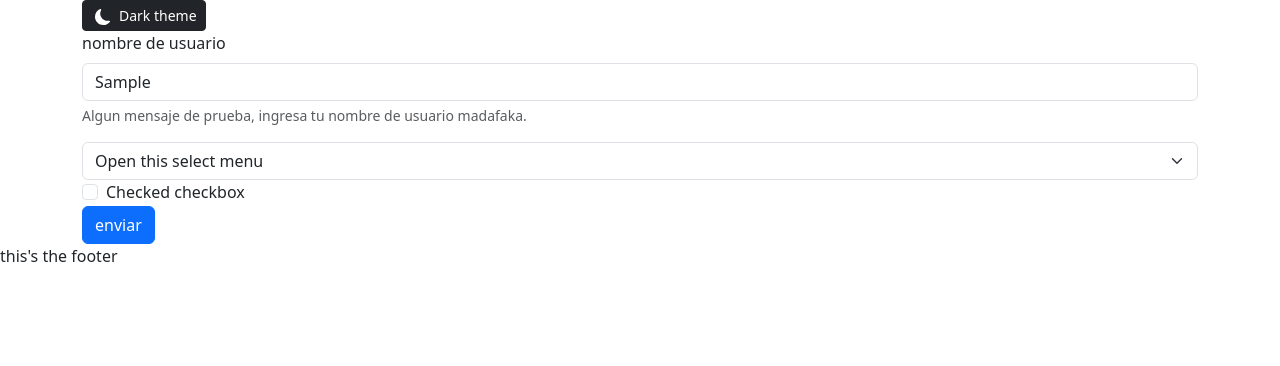
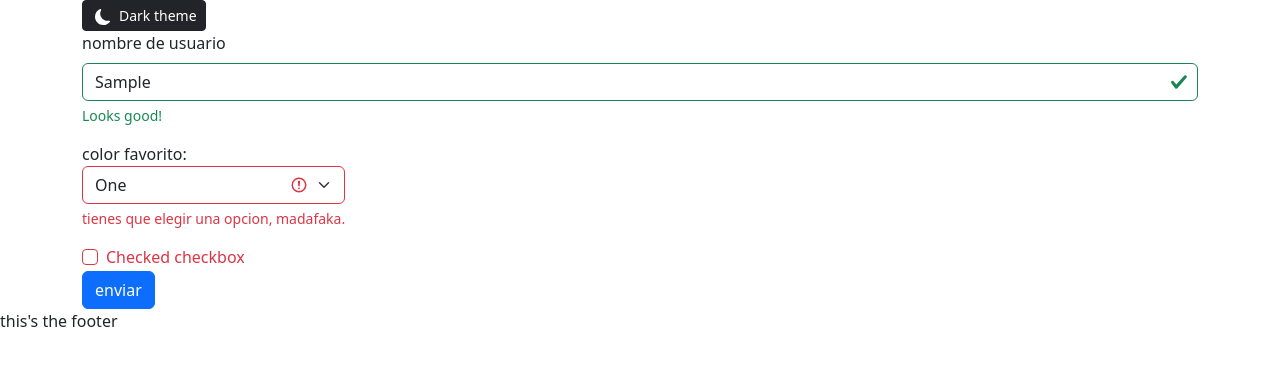
Before and after one commit to MarcoRosselDev/next-js-07, a React (Vite) app in the folder rt/: page / in a window 1280 px wide. Both pictures are taken after typing "Sample" into the empty fields and a click on the button "enviar". Shown: the top 366 px of the page. Built offline with nearby package versions, Linux system fonts and the light colour scheme.

Commit message:
form event handler | 4

```diff
--- a/rt/src/components/main/FormA.tsx
+++ b/rt/src/components/main/FormA.tsx
@@ -1,11 +1,40 @@
-import type { FormEvent } from "react"
+import { useState, type FormEvent } from "react"
 
 const FormA = () => {
 
+  const [username, setUsername] = useState("")
+  const [favColor, setFavColor] = useState("")
+  const [check, setCheck] = useState(false)
+
+  const [blur, setBlur] = useState({
+    username: false,
+    favColor: false,
+    check: false
+  })
+
   const handleSubmit = (event : FormEvent) => {
     event.preventDefault()
-    console.log("no lo envies ahun!");
+    // marcar todos los inputs como blur (visitados)
+    setBlur({
+      username: true,
+      favColor: true,
+      check: true,
+    });
+    // validacion previa al envio
+    if (username.length >= 4 && favColor !== "" && check) {
+      //alert("Formulario enviado correctamente");
+      console.log("Formulario enviado correctamente al backend!");
+      console.log({username, favColor, check});
+    }
+  }
 
+  type Blur = "username" | "favColor"| "check"
+
+  const handlerBlur = (fld:Blur) => {
+    setBlur(prev => ({
+      ...prev,
+      [fld]: true
+    }))
   }
 
   return (
@@ -14,25 +43,62 @@ const FormA = () => {
         {/* username */}
         <div className="mb-3">
           <label htmlFor="userName" className="form-label">nombre de usuario</label>
-          <input type="text" className="form-control" id="userName" aria-describedby="usernameHelp" />
-          <div id="usernameHelp" className="form-text">Algun mensaje de prueba, ingresa tu nombre de usuario madafaka.</div>
+          <input
+          type="text"
+          className={`form-control ${blur.username && (username.length >= 4 ? "is-valid" : "is-invalid")}`}
+          id="userName"
+          aria-describedby="usernameHelp"
+          onChange={(event) => setUsername(event.target.value)}
+          onBlur={() => handlerBlur("username")}
+          />
+          <div id="usernameHelp" className="valid-feedback">
+            Looks good!
+          </div>
+          <div id="usernameHelp" className="invalid-feedback">
+            en nombre deve ser igual o mayor a 4 caracteres.
+          </div>
         </div>
 
         {/* select option */}
-        <select className="form-select" aria-label="Default select example">
-          <option selected disabled>Open this select menu</option>
-          <option value="1">One</option>
-          <option value="2">Two</option>
-          <option value="3">Three</option>
-        </select>
+        <label className="mb-3">color favorito:
+          <select
+          className={`form-select ${blur.favColor && (favColor === ""? "is-invalid": "is-valid")}`}
+          aria-label="Default select example"
+          onChange={(event) => setFavColor(event.target.value)}
+          onBlur={() => handlerBlur("favColor")}
+          >
+            <option disabled>Open this select menu</option>
+            <option value="1">One</option>
+            <option value="2">Two</option>
+            <option value="3">Three</option>
+          </select>
+          <div className="valid-feedback">
+            no tenias colores para hombre?
+          </div>
+          <div className="invalid-feedback">
+            tienes que elegir una opcion, madafaka.
+          </div>
+        </label>
 
         {/* checkbox */}
         <div className="form-check">
-          <input className="form-check-input" type="checkbox" value="" id="checkChecked"  />
+          <input
+          className={`form-check-input ${blur.check && (check? "is-valid": "is-invalid")}`}
+          type="checkbox"
+          value=""
+          id="checkChecked"
+          onChange={() => setCheck((prev) => !prev)}
+          onBlur={() => handlerBlur("check")}
+            />
           <label className="form-check-label" htmlFor="checkChecked">
             Checked checkbox
+            <div className="invalid-feedback">
+              deves aceptar los terminos y condiciones.
+            </div>
           </label>
         </div>
+
+        {/* btn enviar */}
         <button className="btn btn-primary" type="submit">enviar</button>
       </form>
     </div>
```
